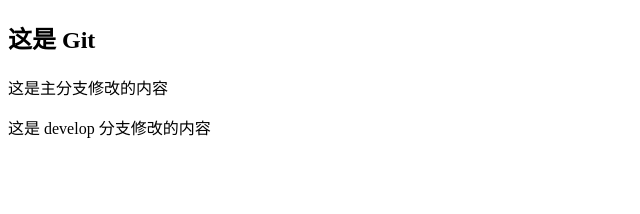
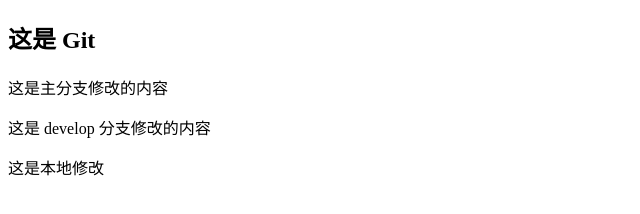
Before and after one commit to Huang0104/test, a plain HTML site: page index.html in a window 1280 px wide. Shown: the whole page, without its empty margins (0-640 px from the left). Drawn offline with Linux system fonts and the light colour scheme.

Commit message:
本地修改

```diff
--- a/index.html
+++ b/index.html
@@ -10,5 +10,6 @@
     <h2>这是 Git </h2>
     <p>这是主分支修改的内容</p>
     <p>这是 develop 分支修改的内容</p>
+    <span>这是本地修改</span>
 </body>
 </html>
```
